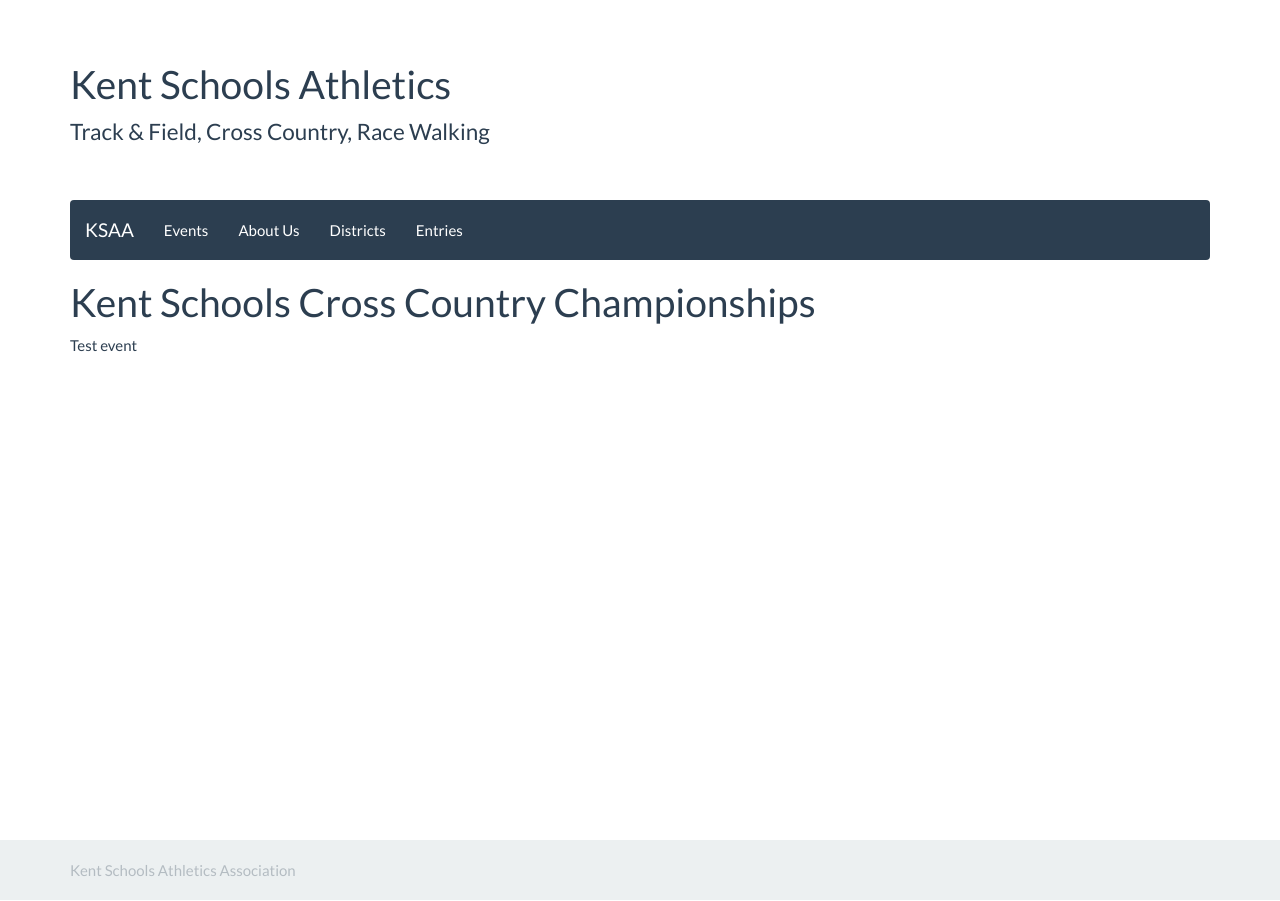
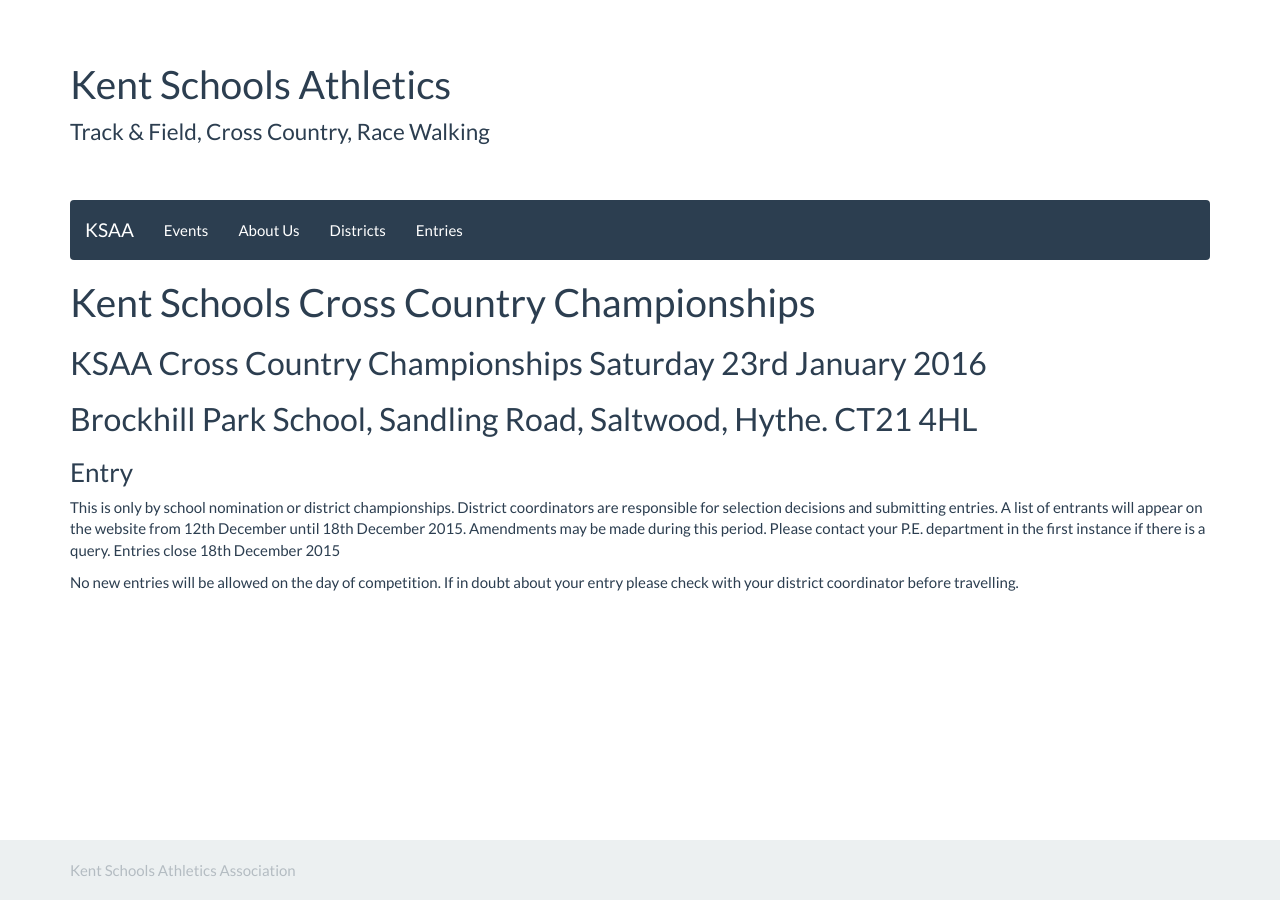
Before and after one commit to chrisnewark/chrisnewark.github.io, a Jekyll site: the page built from _events/15-16/2016-01-23-kent-schools-cross-country-champs.md, in a window 1280 px wide. Built offline with Jekyll 4.4.1, drawn with Linux system fonts in a browser that asks for light colours; nearby versions of some CDN libraries.

Commit message:
Added event content

```diff
--- a/_events/15-16/2016-01-23-kent-schools-cross-country-champs.md
+++ b/_events/15-16/2016-01-23-kent-schools-cross-country-champs.md
@@ -5,4 +5,14 @@
 location: Brockhill
 ---
 
-Test event
+## KSAA Cross Country Championships Saturday 23rd January 2016
+## Brockhill Park School, Sandling Road, Saltwood, Hythe. CT21 4HL
+
+### Entry
+
+This is only by school nomination or district championships. District coordinators are responsible for selection decisions and submitting entries.
+A list of entrants will appear on the website from 12th December until 18th December 2015. Amendments may be made during this period.
+Please contact your P.E. department in the first instance if there is a query.
+Entries close 18th December 2015
+
+No new entries will be allowed on the day of competition. If in doubt about your entry please check with your district coordinator before travelling.
```
